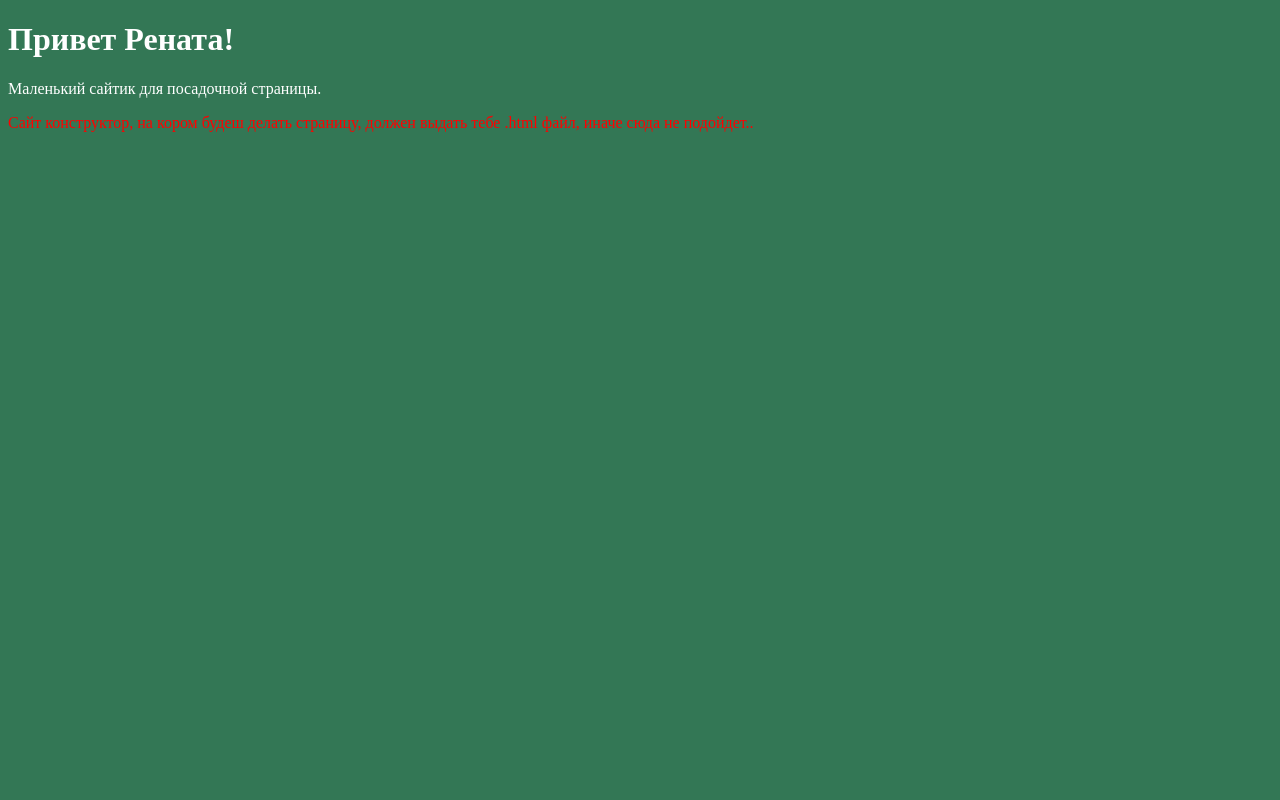
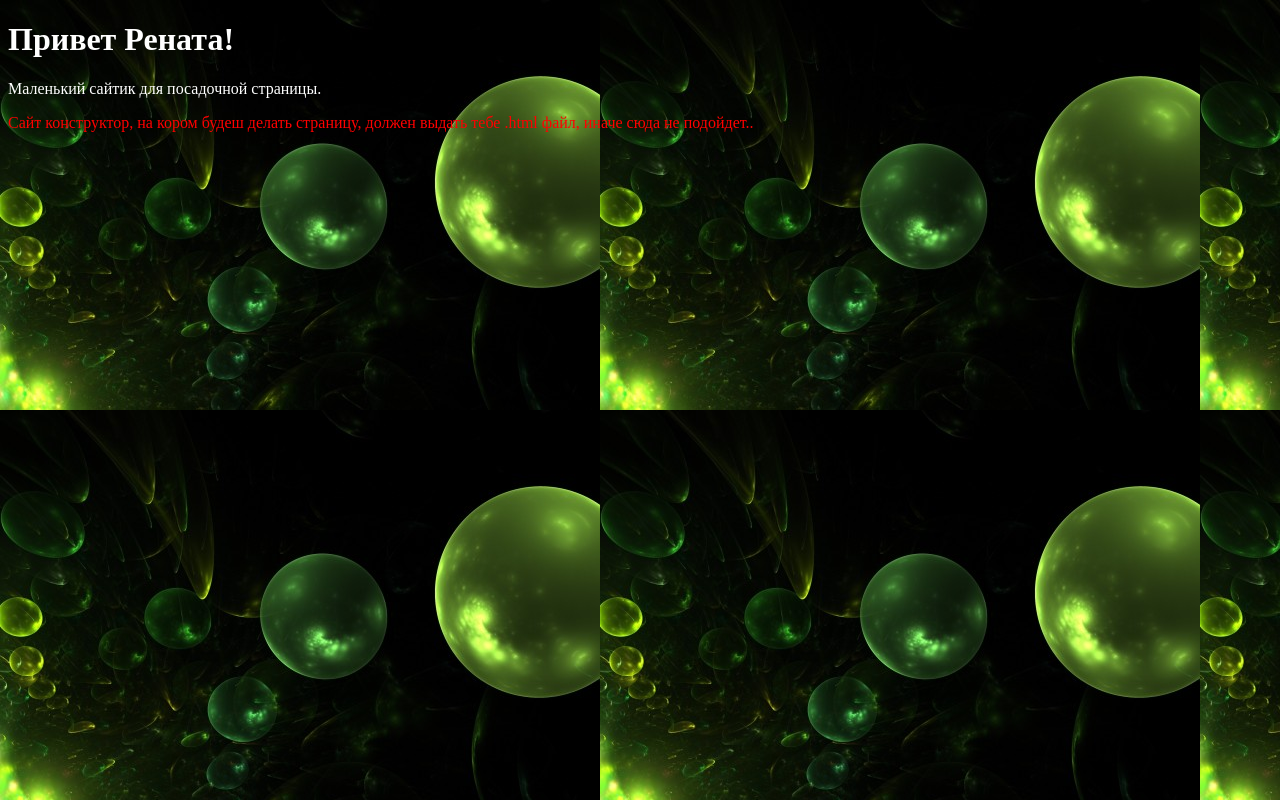
Before and after one commit to Razrabotniki/Razrabotniki.github.io, a plain HTML site: page index.html in a window 1280 px wide. Drawn offline with Linux system fonts and the light colour scheme.

Commit message:
Update index.html

```diff
--- a/index.html
+++ b/index.html
@@ -1,6 +1,6 @@
 <!DOCTYPE html>
 <html>
-<body bgcolor="#375" background-no-repeat="1370284901_oboitut.com.jpg">
+<body bgcolor="#375" background="1370284901_oboitut.com.jpg" no-repeat;>
 <h1 style="color:#ffffff">Привет Рената!</h1>
 <p style="color:#ffffff">Маленький сайтик для посадочной страницы.</p>
 <p style="color:#ff0000">Сайт конструктор, на кором будеш делать страницу, должен выдать тебе .html файл, иначе сюда не подойдет..</p>
```
